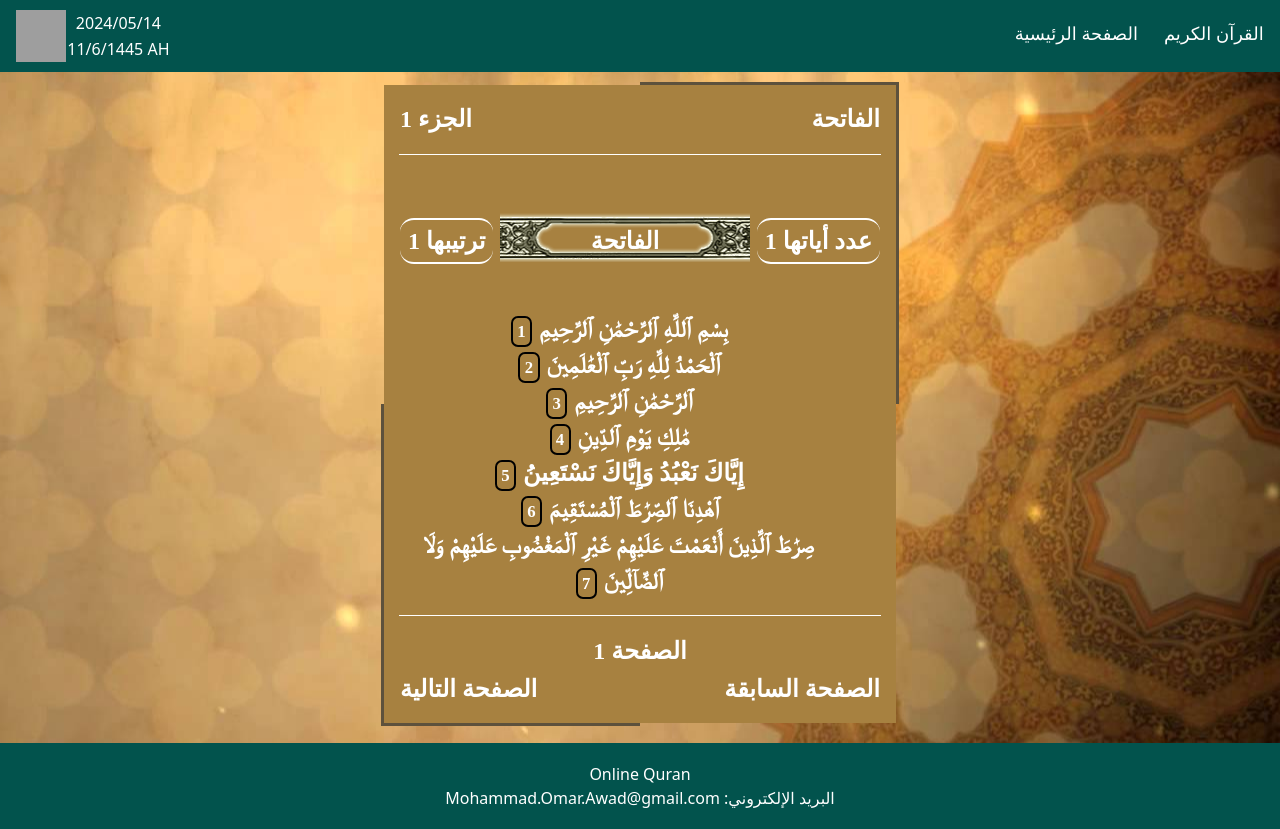
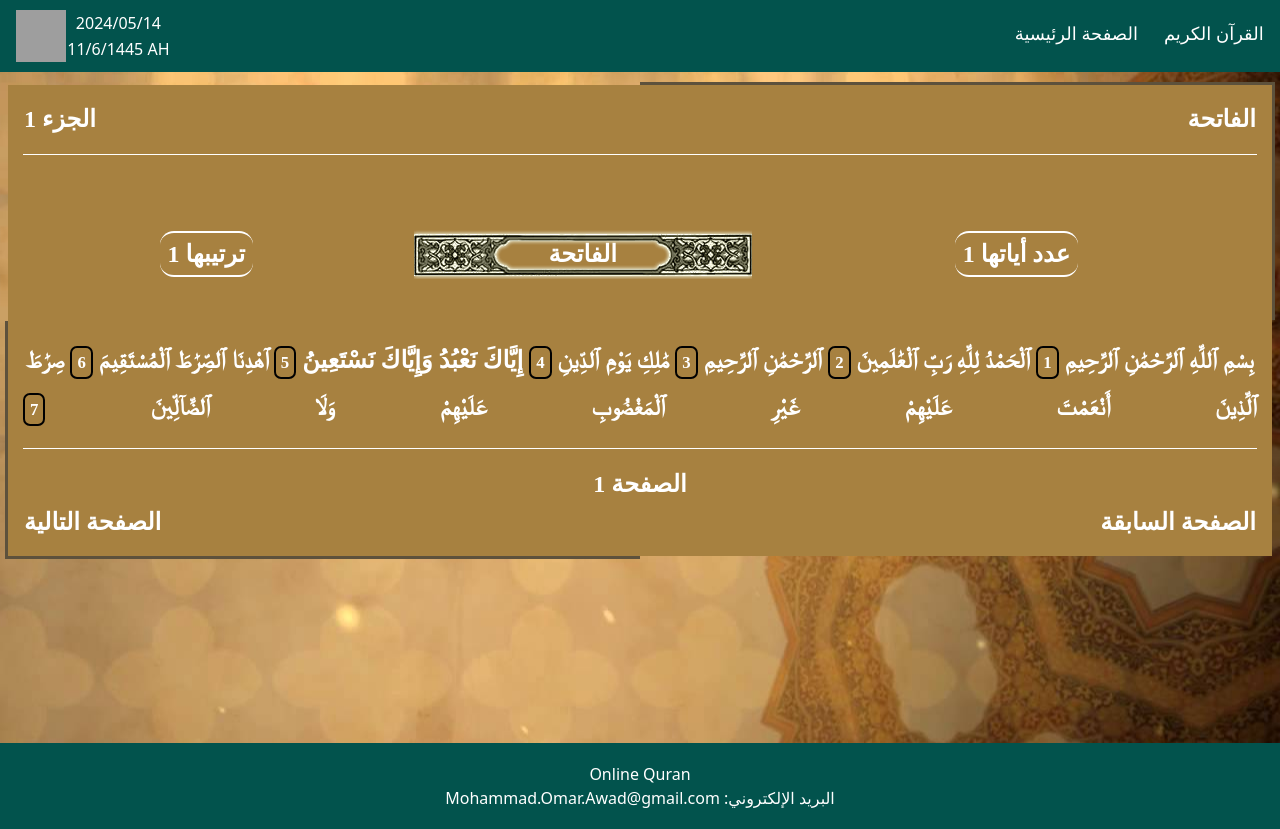
Before and after one commit to MohammadOmarAwad/OnlineQuran, an Angular app: page /quran/1 in a window 1280 px wide. Built offline with nearby package versions, Linux system fonts and the light colour scheme; grey boxes are pictures that could not be loaded.

Commit message:
CSS of Quran Page

```diff
--- a/src/app/quran-page/quran-page.component.css
+++ b/src/app/quran-page/quran-page.component.css
@@ -6,7 +6,7 @@
 }
 
 .Surah-Seperator {
-  background: transparent url('../Mid/sura-frame.png') no-repeat scroll 50% 0;
+  background: transparent url('../Mid/sura-frame.png') no-repeat scroll 50% 50%;
   margin: 5px;
   padding: 10px;
 }
@@ -15,8 +15,16 @@
   border: 2px solid black;
   border-radius: 7px;
   font-size: 70%;
-  padding: 1%;
-  margin: 7px;
+  padding: 5px;
+}
+
+.NameClass{
+  width: 100%;
+}
+
+.LineClass{
+  text-align: center;
+  text-align-last: justify;
 }
 
 .DivBox {
--- a/src/app/quran-page/quran-page.component.html
+++ b/src/app/quran-page/quran-page.component.html
@@ -17,28 +17,7 @@
       <hr>
 
       <!--Surah Text-->
-      <div style="white-space: nowrap;display: flex;flex-direction: column;">
-        <div *ngFor="let item of quranPage.Ayas">
-
-          <br *ngIf="item.aya=='1'" />
-          <div *ngIf="item.aya=='1'">
-            <table>
-              <tr style="white-space: nowrap; background-color: transparent;">
-                <td><span class="SurahInfos">{{item?.sura}} ترتيبها</span></td>
-                <td style="width:100%;">
-                  <div class="Surah-Seperator"><div>{{item?.surah_Infos?.name}}</div></div>
-                </td>
-                <td><span class="SurahInfos">{{item?.sura}} عدد أياتها</span></td>
-              </tr>
-            </table>
-          </div>
-          <br *ngIf="item.aya=='1'" />
-
-          <div style="white-space: break-spaces;width: 90%;">
-            <span>{{item?.text}}</span>
-            <span class="AyaNumClass">{{item?.aya}}</span>
-          </div>
-        </div>
+      <div style="line-height:45px;" [innerHtml]="PageBody">
       </div>
 
       <hr>
--- a/src/app/quran-page/quran-page.component.ts
+++ b/src/app/quran-page/quran-page.component.ts
@@ -1,5 +1,5 @@
 import { CommonModule } from '@angular/common';
-import { Component } from '@angular/core';
+import { Component, ViewEncapsulation } from '@angular/core';
 import { ActivatedRoute, Params } from '@angular/router';
 import AyaListData from '../Mid/AyaList.json';
 import SurahListData from '../Mid/SurahList.json';
@@ -10,13 +10,17 @@ import { Aya, Surah, QuranPage } from '../Models/QuranPageModle';
   imports: [CommonModule],
   standalone: true,
   templateUrl: './quran-page.component.html',
-  styleUrl: './quran-page.component.css'
+  styleUrl: './quran-page.component.css',
+  encapsulation: ViewEncapsulation.None
 })
 export class QuranPageComponent {
   public ayas: Aya[] = [];
   public surahs: Surah[] = [];
   public quranPage: QuranPage;
   PageNumber: string;
+  PageBody: String="";
+  PlaceHolder: String="";
+
   constructor(private route: ActivatedRoute) { }
 
   ngOnInit() {
@@ -35,22 +39,59 @@ export class QuranPageComponent {
 
     this.quranPage.SurahNames = AyasPage[0].sura;
     this.quranPage.Ayas = AyasPage;
+
+
+
+    this.PageBody="";
+    this.PlaceHolder="";
+
+    AyasPage.forEach(aya => {
+      if (aya.aya == "1") {
+
+        if (this.PlaceHolder != "") {
+          this.PageBody += `<div class="LineClass">${this.PlaceHolder}</div>`
+          this.PlaceHolder = "";
+        }
+
+        this.PageBody += `<br/>
+                          <div>
+                            <table class="NameClass">
+                              <tr style="white-space: nowrap; background-color: transparent;">
+                                <td><span class="SurahInfos">${aya?.sura} ترتيبها</span></td>
+                                <td style="width:100%;">
+                                  <div class="Surah-Seperator"><div>${aya?.surah_Infos?.name}</div></div>
+                                </td>
+                                <td><span class="SurahInfos">${aya?.sura} عدد أياتها</span></td>
+                              </tr>
+                            </table>
+                          </div>
+                        <br/>`;
+      }
+
+      this.PlaceHolder += `<Span>
+                            <span>${aya?.text}</span>
+                            <span class="AyaNumClass">${aya?.aya}</span>
+                          </Span>`;
+
+    });
+
+    if (this.PlaceHolder != "") {
+      this.PageBody += `<div class="LineClass">${this.PlaceHolder}</div>`
+    }
   }
 
-  GoToNextPage(pageNumer: string)
-  {
+  GoToNextPage(pageNumer: string) {
     let newValue = Number(pageNumer) + 1;
-    if (newValue==604) {
+    if (newValue == 604) {
       newValue = 1;
     }
 
     this.getData(String(newValue));
   }
 
-  GoToPriviousePage(pageNumer: string)
-  {
+  GoToPriviousePage(pageNumer: string) {
     let newValue = Number(pageNumer) - 1;
-    if (newValue==0) {
+    if (newValue == 0) {
       newValue = 604;
     }
 
```
